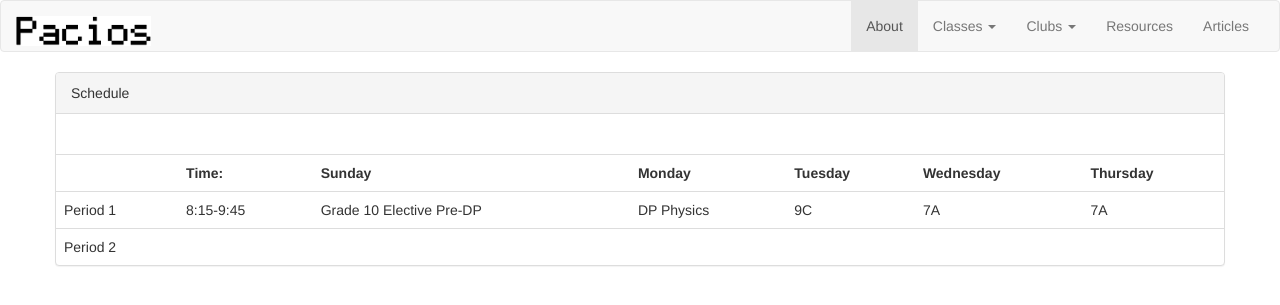
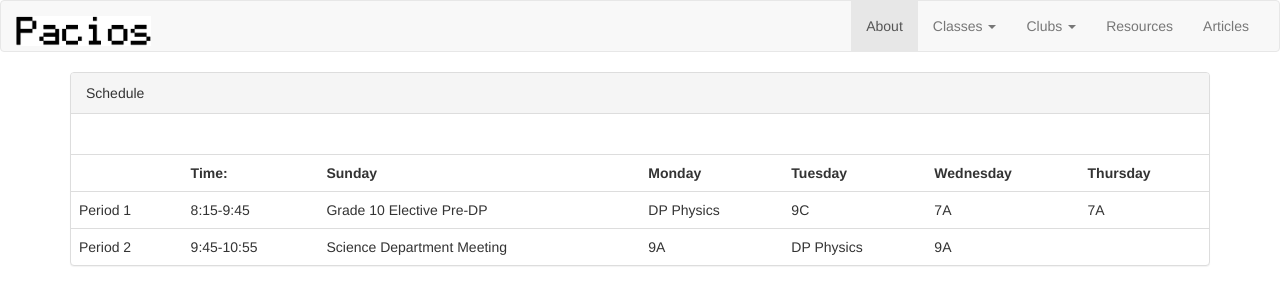
Before and after one commit to RodrigoPacios/mrpacios1, a Jekyll site: the page built from about.html, in a window 1280 px wide. Shown: the top 305 px of the page. Built offline with Jekyll 4.4.1, drawn with Linux system fonts in a browser that asks for light colours; nearby versions of some CDN libraries.

Commit message:
adjusting col-md-12 in schedule

```diff
--- a/about.html
+++ b/about.html
@@ -3,6 +3,7 @@ layout: default
 ---
 <div class="container">
     <div class="row">
+        <div class="col-md-12">
             <div class="panel panel-default">
                 <!-- Default panel contents -->
                 <div class="panel-heading">Schedule</div>
@@ -32,14 +33,15 @@ layout: default
                 </tr>
                 <tr>
                         <td>Period 2</td>
-                    <td></td>
-                    <td></td>
-                    <td></td>
-                    <td></td>
-                    <td></td>
+                        <td>9:45-10:55</td>
+                        <td>Science Department Meeting</td>
+                        <td>9A</td>
+                        <td>DP Physics</td>
+                        <td>9A</td>
                         <td></td>
                     </tr>
                 </table>
             </div>
         </div>
     </div>
+</div>
```
Lines whose indentation alone changed are shown as unchanged.
